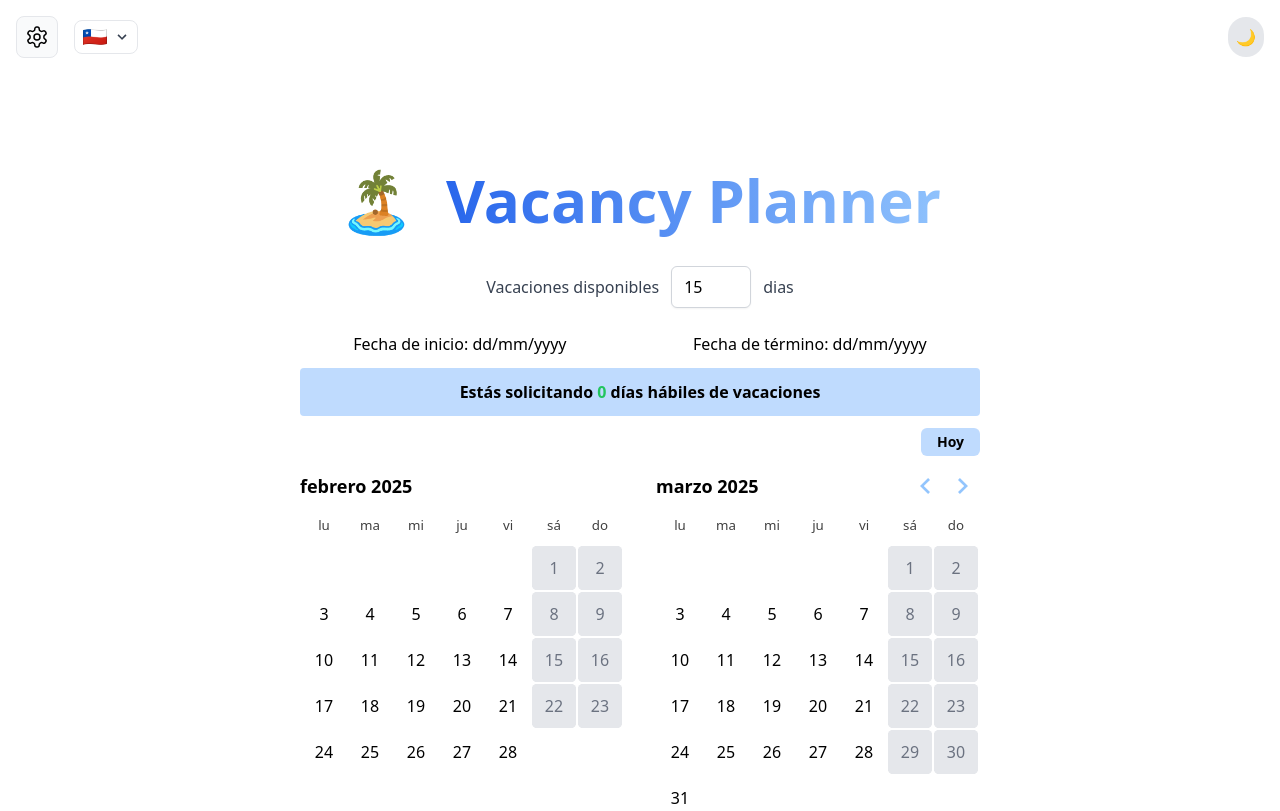
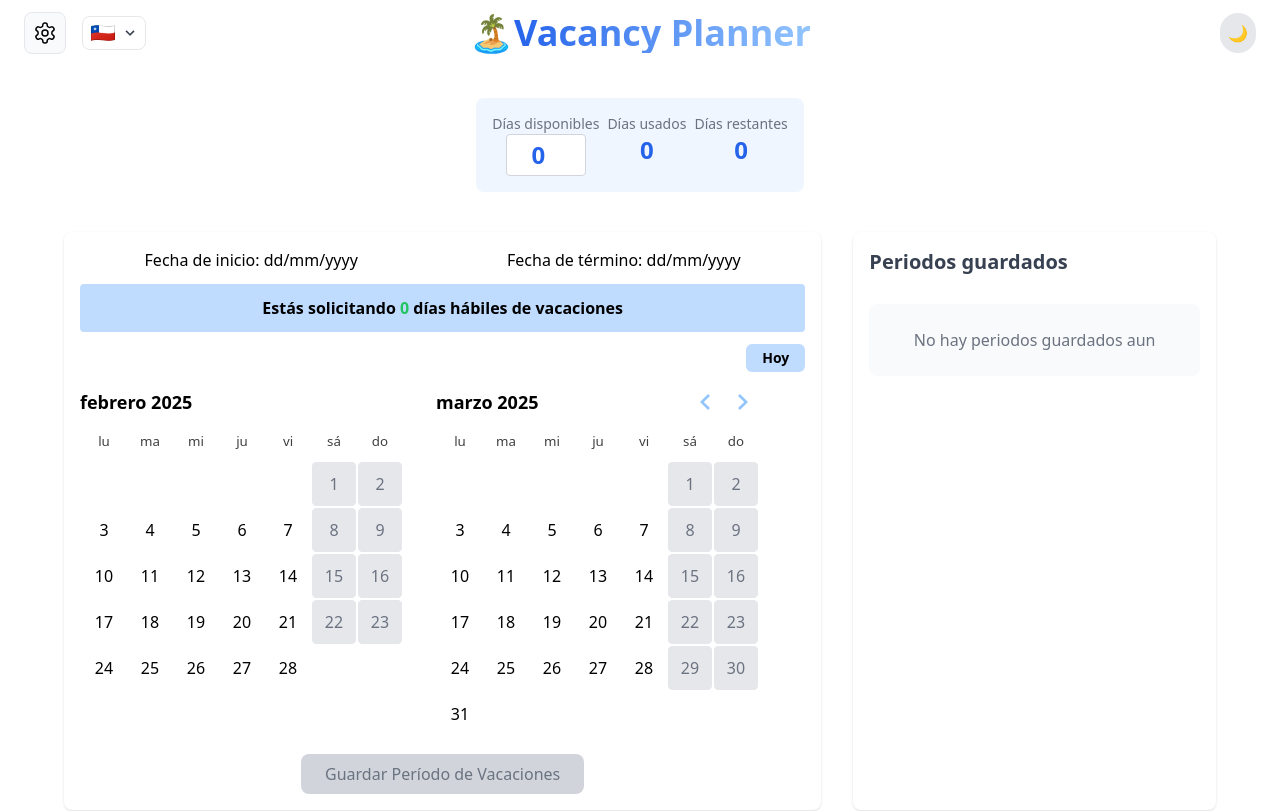
Before and after one commit to NicNeira/CalendarVacancy, a Next.js app: page / in a window 1280 px wide. Shown: the top 811 px of the page. Built offline with nearby package versions, Linux system fonts and the light colour scheme.

Commit message:
feat: simplify RegisterVacations component layout and update DaysInput styling

```diff
--- a/src/app/page.tsx
+++ b/src/app/page.tsx
@@ -4,7 +4,6 @@ import { Calendar } from '@/components/Calendar';
 import { RegisterVacations } from '@/components/RegisterVacations';
 import { Configuration } from '@/components/ui/Configuration';
 import { CountrySelect } from '@/components/ui/CountrySelect';
-import { DaysInput } from '@/components/ui/DaysInput';
 import { ToogleButton } from '@/components/ui/ToogleButton';
 import { useHolidays } from '@/hooks/useHolidays';
 import { Country, DateRanges, VacationRange } from '@/utils/types';
@@ -17,80 +16,128 @@ export default function Home() {
         name: 'Chile',
         flag: '/flags/cl.webp'
     });
-
     const [selectedRange, setSelectedRange] = useState<DateRanges>({});
     const [daysWeek, setDaysWeek] = useState([0, 6]);
-    const [availableDays, setAvailableDays] = useState(15); // Default available vacation days
+    const [availableDays, setAvailableDays] = useState(0);
     const [savedRanges, setSavedRanges] = useState<VacationRange[]>([]);
 
+    const { holidays, loading, error } = useHolidays({ year: 2025, countryCode: selectedCountry.code });
+
+    /**
+     * Handles changes in the selected country.
+     * Resets selected range and non-working days.
+     * @param country - The newly selected country object.
+     */
     const handleCountryChange = (country: Country) => {
         setSelectedCountry(country);
-        // Clean selection
         setSelectedRange({});
         setDaysWeek([0, 6]);
     };
 
+    /**
+     * Counts the number of valid working days within the selected date range.
+     * Excludes non-working days (daysWeek) and public holidays.
+     * @returns The count of valid vacation days in the selected range.
+     */
     const countDaysInRange = () => {
-        if (selectedRange && selectedRange.from && selectedRange.to) {
+        if (selectedRange?.from && selectedRange?.to) {
             const daysInRange = eachDayOfInterval({
                 start: selectedRange.from,
                 end: selectedRange.to
             });
 
-            const validDays = daysInRange.filter(day => !daysWeek.includes(day.getDay()) && !holidays.some(holidays => isSameDay(parseISO(holidays.date), day)));
+            const validDays = daysInRange.filter(day => !daysWeek.includes(day.getDay()) && !holidays.some(holiday => isSameDay(parseISO(holiday.date), day)));
             return validDays.length;
         }
         return 0;
     };
 
+    /**
+     * Adds a new vacation range to the saved list.
+     * @param range - The vacation range object to save.
+     */
     const handleSaveRange = (range: VacationRange) => {
         setSavedRanges(prev => [...prev, range]);
     };
 
+    /**
+     * Clears all saved vacation ranges.
+     */
     const clearSavedRanges = () => {
         setSavedRanges([]);
     };
 
+    /**
+     * Deletes a specific saved vacation range by its index.
+     * @param index - The index of the range to delete.
+     */
     const handleDeleteRange = (index: number) => {
         setSavedRanges(prev => prev.filter((_, i) => i !== index));
     };
 
+    /**
+     * Calculates the total number of days used across all saved vacation ranges.
+     * @returns The total number of used vacation days.
+     */
     const calculateUsedDays = () => {
         return savedRanges.reduce((total, range) => total + range.days, 0);
     };
 
     const usedDays = calculateUsedDays();
-    const { holidays, loading, error } = useHolidays({ year: 2025, countryCode: selectedCountry.code });
 
     return (
         <>
-            <div className="flex justify-between items-center p-4 bg-white dark:bg-[#212121] transition-colors duration-200">
+            <header className="flex justify-between items-center bg-white dark:bg-[#212121] transition-colors duration-200 px-4 sm:px-6 py-3">
                 <div className="flex gap-4 items-center">
                     <Configuration daysWeek={daysWeek} setDaysWeek={setDaysWeek} countDaysInRange={countDaysInRange} />
-                    <div className="">
-                        <CountrySelect
-                            value={selectedCountry}
-                            onChange={country => {
-                                handleCountryChange(country);
+                    <CountrySelect value={selectedCountry} onChange={handleCountryChange} />
+                </div>
+
+                <div className="absolute left-1/2 transform -translate-x-1/2 flex">
+                    <span className="text-2xl sm:text-4xl font-bold ">🏝️</span>
+                    <h1 className="text-2xl sm:text-4xl font-bold text-transparent bg-clip-text bg-gradient-to-r from-blue-600 to-blue-300 dark:from-green-300 dark:to-white whitespace-nowrap">
+                        Vacancy Planner
+                    </h1>
+                </div>
+
+                <ToogleButton />
+            </header>
+
+            <main className="flex flex-col items-center min-h-screen p-4 sm:p-8 pt-10 bg-white dark:bg-[#1c1c1c] transition-colors duration-200 font-[family-name:var(--font-geist-sans)]">
+                <div className="flex flex-col justify-between items-center mb-4 ">
+                    {/* <h2 className="text-2xl font-bold text-blue-600 dark:text-green-300">Resumen de plan</h2> */}
+                    <div className="flex justify-between mb-6 p-4 gap-2 bg-blue-50 dark:bg-gray-700 rounded-lg">
+                        <div className="text-center">
+                            <h3 className="text-sm text-gray-500 dark:text-gray-400">Días disponibles</h3>
+                            <div className="relative">
+                                <input
+                                    type="number"
+                                    value={availableDays}
+                                    onChange={e => {
+                                        const value = parseInt(e.target.value, 10);
+                                        if (e.target.value === '' || (!isNaN(value) && value >= 0)) {
+                                            setAvailableDays(e.target.value === '' ? 0 : value);
+                                        }
                                     }}
+                                    className="text-2xl font-bold text-blue-600 dark:text-green-300 text-center w-20 p-1 border border-gray-300 dark:border-gray-500 bg-white dark:bg-gray-700 rounded
+                                        focus:outline-none focus:ring-2 focus:ring-blue-400 dark:focus:ring-green-400"
+                                    aria-label="Días disponibles"
                                 />
                             </div>
                         </div>
-
-                <ToogleButton />
+                        <div className="text-center">
+                            <h3 className="text-sm text-gray-500 dark:text-gray-400">Días usados</h3>
+                            <p className="text-2xl font-bold text-blue-600 dark:text-green-300">{usedDays}</p>
                         </div>
-
-            <div className="items-center justify-items-center min-h-screen p-8 pb-20 gap-16 sm:p-20 font-[family-name:var(--font-geist-sans)] bg-white dark:bg-[#212121] transition-colors duration-200">
-                <div className="mb-5">
-                    <div className="text-4xl font-bold sm:text-6xl text-center flex ">
-                        <span className="p-4">🏝️</span>
-                        <h1 className="text-transparent bg-clip-text bg-gradient-to-r from-blue-600 to to-blue-300 dark:from-green-300 dark:to-white p-4">Vacancy Planner</h1>
+                        <div className="text-center">
+                            <h3 className="text-sm text-gray-500 dark:text-gray-400">Días restantes</h3>
+                            <p className="text-2xl font-bold text-blue-600 dark:text-green-300">{availableDays - usedDays}</p>
+                        </div>
                     </div>
                 </div>
 
-                <DaysInput availableDays={availableDays} setAvailableDays={setAvailableDays} />
-
-                <div className="dark:text-white">
+                <div className="grid grid-cols-1 md:grid-cols-3 gap-6 lg:gap-8 w-full max-w-6xl">
+                    <div className="md:col-span-2 dark:text-white bg-white dark:bg-[#212121] p-4 rounded-lg shadow">
                         <Calendar
                             holidays={holidays}
                             selectedRange={selectedRange}
@@ -104,10 +151,13 @@ export default function Home() {
                             onSaveRange={handleSaveRange}
                         />
                     </div>
-                <div className="w-full max-w-2xl mx-auto">
+                    <div className="md:col-span-1 bg-white dark:bg-[#212121] p-4 rounded-lg shadow flex flex-col">
+                        <div className="flex-1 overflow-y-auto" style={{ maxHeight: 'calc(100vh - 350px)' }}>
                             <RegisterVacations savedRanges={savedRanges} availableDays={availableDays} usedDays={usedDays} onClearVacations={clearSavedRanges} onDeleteRange={handleDeleteRange} />
                         </div>
                     </div>
+                </div>
+            </main>
         </>
     );
 }
--- a/src/components/RegisterVacations.tsx
+++ b/src/components/RegisterVacations.tsx
@@ -1,36 +1,17 @@
 import { RegisterVacationsProps } from '@/utils/types';
-import { Trash2 } from 'lucide-react';
+import { RotateCcw, Trash2 } from 'lucide-react';
 
-export const RegisterVacations = ({ savedRanges, availableDays, usedDays, onClearVacations, onDeleteRange }: RegisterVacationsProps) => {
+export const RegisterVacations = ({ savedRanges, onClearVacations, onDeleteRange }: RegisterVacationsProps) => {
     return (
-        <div className="mt-8 p-6  bg-white dark:bg-gray-800 rounded-lg shadow-md">
+        <div className="">
             <div className="flex justify-between items-center mb-4 ">
-                <h2 className="text-2xl font-bold text-blue-600 dark:text-green-300">Resumen de plan</h2>
+                <h3 className="text-xl font-semibold mb-3 text-gray-700 dark:text-gray-300">Periodos guardados</h3>
                 {savedRanges.length > 0 && onClearVacations && (
-                    <button
-                        onClick={onClearVacations}
-                        className="px-4 py-1 text-sm rounded-md bg-red-100 text-red-700 hover:bg-red-200 dark:bg-red-900 dark:text-red-200 dark:hover:bg-red-800 transition-colors duration-200">
-                        Limpiar
+                    <button onClick={onClearVacations} className="px-4 py-1 text-sm rounded-md  text-red-600 hover:bg-red-200  dark:text-red-200 dark:hover:bg-red-800 transition-colors duration-200">
+                        <RotateCcw />
                     </button>
                 )}
             </div>
-
-            <div className="flex justify-between mb-6 p-4 bg-blue-50 dark:bg-gray-700 rounded-lg">
-                <div className="text-center">
-                    <h3 className="text-sm text-gray-500 dark:text-gray-400">Días disponibles</h3>
-                    <p className="text-2xl font-bold text-blue-600 dark:text-green-300">{availableDays}</p>
-                </div>
-                <div className="text-center">
-                    <h3 className="text-sm text-gray-500 dark:text-gray-400">Días usados</h3>
-                    <p className="text-2xl font-bold text-blue-600 dark:text-green-300">{usedDays}</p>
-                </div>
-                <div className="text-center">
-                    <h3 className="text-sm text-gray-500 dark:text-gray-400">Días restantes</h3>
-                    <p className="text-2xl font-bold text-blue-600 dark:text-green-300">{availableDays - usedDays}</p>
-                </div>
-            </div>
-
-            <h3 className="text-xl font-semibold mb-3 text-gray-700 dark:text-gray-300">Periodos de vacaciones guardados</h3>
 
             {savedRanges.length === 0 ? (
                 <div className="text-center p-6 bg-gray-50 dark:bg-gray-700 rounded-lg">
--- a/src/components/ui/DaysInput.tsx
+++ b/src/components/ui/DaysInput.tsx
@@ -1,6 +1,6 @@
 export const DaysInput = ({ availableDays, setAvailableDays }: { availableDays: number; setAvailableDays: (days: number) => void }) => {
     return (
-        <div className="flex mb-6 items-center gap-3">
+        <div className="flex items-center gap-3">
             <label htmlFor="availableDays" className=" text-gray-700 dark:text-gray-300 ">
                 Vacaciones disponibles
             </label>
```
Lines whose indentation alone changed are shown as unchanged.
